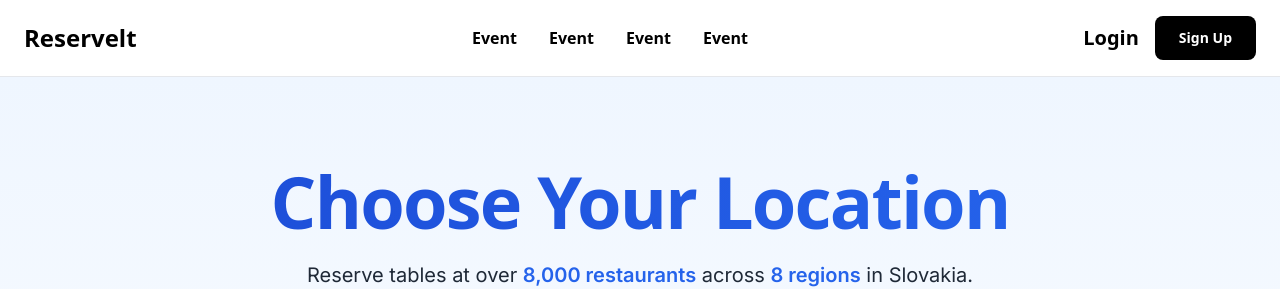
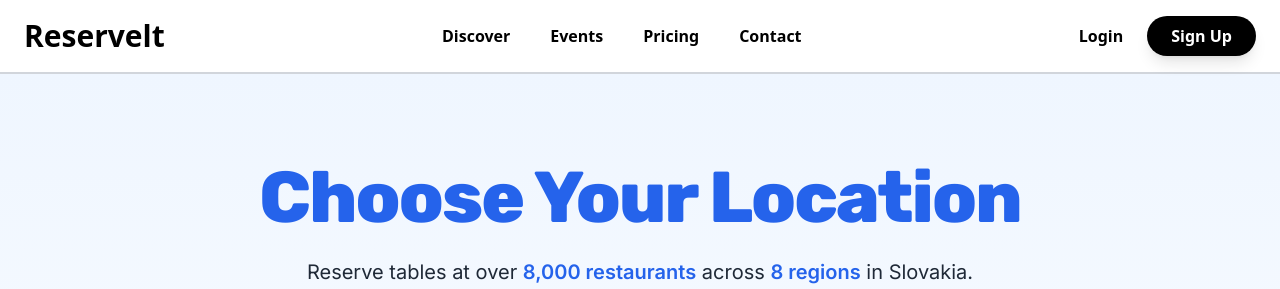
Before and after one commit to wwtanji/restaurant-reservation, a Vue app in the folder frontend/: page / in a window 1280 px wide. Shown: the top 289 px of the page. Built offline with nearby package versions, Linux system fonts and the light colour scheme.

Commit message:
update nav | regions title color

```diff
--- a/frontend/src/components/HeroSection/RegionsComponent.vue
+++ b/frontend/src/components/HeroSection/RegionsComponent.vue
@@ -4,7 +4,7 @@
       <div class="grid grid-cols-1 sm:grid-cols-2 md:grid-cols-3 lg:grid-cols-4 gap-6 max-w-4xl mx-auto mt-12">
 
         <div class="col-span-full">
-          <h1 class="text-4xl sm:text-5xl md:text-6xl lg:text-7xl font-extrabold tracking-tight bg-gradient-to-r from-blue-700 to-blue-600 text-transparent bg-clip-text">
+          <h1 class="text-4xl sm:text-5xl md:text-6xl lg:text-7xl font-extrabold tracking-tight bg-blue-600 text-transparent bg-clip-text">
             Choose Your Location
           </h1>
         </div>
@@ -73,10 +73,15 @@ export default {
 <style scoped>
 @import url('https://fonts.googleapis.com/css2?family=Open+Sans:wght@400;600;700&family=Inter:wght@400;600;700&display=swap');
 
+@import url('https://fonts.googleapis.com/css2?family=Open+Sans:ital,wght@0,300..800;1,300..800&family=Rubik:ital,wght@0,300..900;1,300..900&display=swap');
+
 html, body {
   font-family: 'Open Sans', sans-serif;
 }
 
+h1{
+  font-family: 'Rubik', sans-serif;
+}
 p, span {
   font-family: 'Inter', sans-serif;
 }
--- a/frontend/src/components/Navbar/NavbarComponent.vue
+++ b/frontend/src/components/Navbar/NavbarComponent.vue
@@ -1,24 +1,24 @@
 <template>
-  <nav class="bg-white shadow-sm border-b border-gray-200">
+  <nav class="bg-white shadow-md border-b-2 border-gray-300">
     <div class="max-w-7xl mx-auto px-6 py-4 flex items-center justify-between">
       <div class="flex items-center gap-2">
-        <h1 class="text-2xl font-bold text-black">Reservelt</h1>
+        <h1 class="text-3xl font-extrabold text-black">Reservelt</h1>
       </div>
 
-      <div class="hidden md:flex gap-8 items-center text-black font-semibold">
-        <a href="#" class="hover:text-indigo-600 transition duration-150">Event</a>
-        <a href="#" class="hover:text-indigo-600 transition duration-150">Event</a>
-        <a href="#" class="hover:text-indigo-600 transition duration-150">Event</a>
-        <a href="#" class="hover:text-indigo-600 transition duration-150">Event</a>
+      <div class="hidden md:flex gap-10 items-center text-black font-semibold">
+        <a href="#" class="hover:text-gray-600 transition duration-200">Discover</a>
+        <a href="#" class="hover:text-gray-600 transition duration-200">Events</a>
+        <a href="#" class="hover:text-gray-600 transition duration-200">Pricing</a>
+        <a href="#" class="hover:text-gray-600 transition duration-200">Contact</a>
       </div>
 
-      <div class="hidden md:flex items-center gap-4">
-        <a href="#" class="text-xl font-bold text-black hover:text-indigo-600 transition duration-150">Login</a>
-        <a href="#" class="text-sm font-semibold bg-black text-white px-6 py-3 rounded-lg hover:bg-indigo-600 transition duration-150">Sign Up</a>
+      <div class="hidden md:flex items-center gap-6">
+        <a href="#" class="text-md font-semibold text-black hover:text-gray-600 transition duration-200">Login</a>
+        <a href="#" class="text-md font-semibold bg-black text-white px-6 py-2 rounded-full hover:bg-gray-800 transition duration-200 shadow-lg">Sign Up</a>
       </div>
 
-      <button class="md:hidden inline-flex items-center justify-center rounded-md p-2 text-black hover:text-indigo-600 hover:bg-gray-100 transition duration-150">
-        <svg xmlns="http://www.w3.org/2000/svg" class="h-6 w-6" fill="none" viewBox="0 0 24 24" stroke="currentColor">
+      <button class="md:hidden inline-flex items-center justify-center rounded-md p-2 text-black hover:text-gray-600 hover:bg-gray-100 transition duration-200">
+        <svg xmlns="http://www.w3.org/2000/svg" class="h-7 w-7" fill="none" viewBox="0 0 24 24" stroke="currentColor">
           <path stroke-linecap="round" stroke-linejoin="round" stroke-width="2" d="M4 6h16M4 12h16M4 18h16" />
         </svg>
       </button>
```
